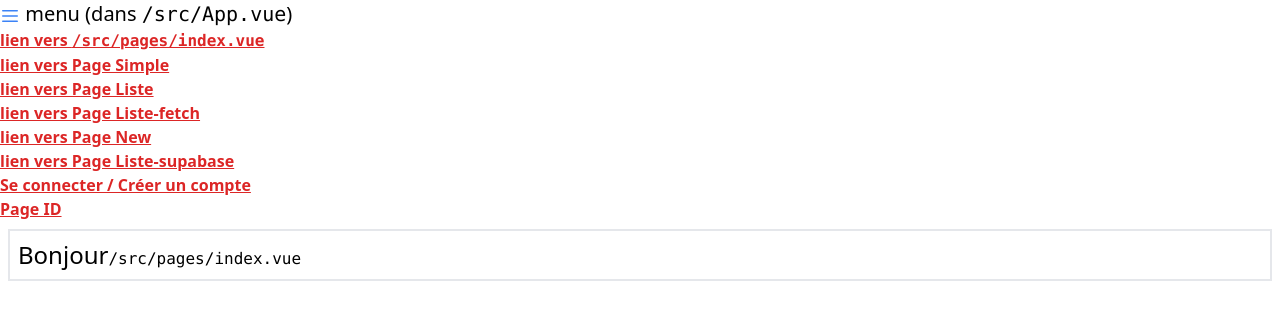
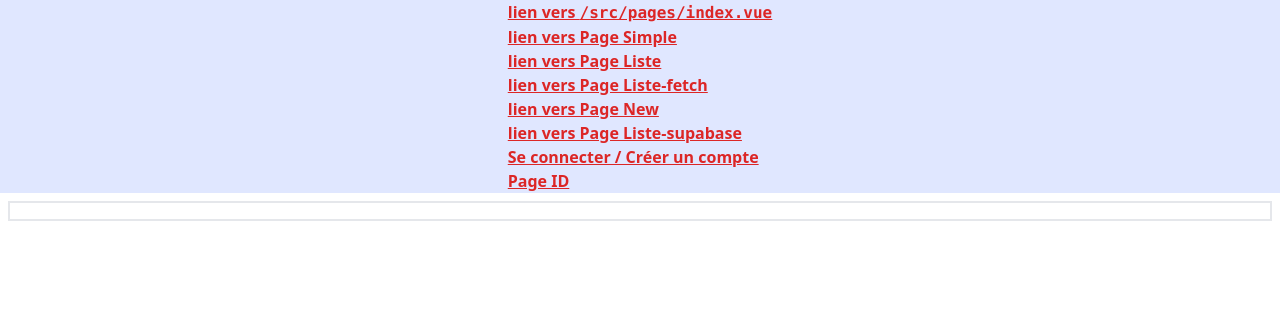
Before and after one commit to iversenc-alicia/tp1-front-p-alicia-iversenc, a Vue app: page / in a window 1280 px wide. Shown: the top 320 px of the page. Built offline with nearby package versions, Linux system fonts and the light colour scheme; what @formkit/vue would draw is missing.

Commit message:
menu fonctionnel sans CSS

```diff
--- a/src/App.vue
+++ b/src/App.vue
@@ -1,9 +1,16 @@
 <template>
   <nav>
-    <h4 class="text-xl">
-      <Bars3Icon class="inline-block h-5 w-5 text-blue-500" />
-      menu (dans <code class="font-mono">/src/App.vue</code>)
-    </h4>
+    <!--Menu petits écran-->
+    <div class=" lg:hidden flex items-center">
+      <button v-on:click="menuNav = !menuNav " class=" py-6 px-3 ">
+        <Bars3Icon class="h-10 w-10 text-indigo-700" :class="{hidden: !menuNav}" />
+      </button>
+    </div>
+
+    <div class="flex flex-row-reverse" :class="{hidden: menuNav }">
+      <button v-if="!menuNav" v-on:click="menuNav = !menuNav" class=" py-6 px-3 ">
+        <XMarkIcon class="h-10 w-10 text-indigo-600" />
+      </button>
       <ul>
         <li>
           <router-link class="text-red-600 underline font-bold" to="/">
@@ -47,6 +54,57 @@
           </router-link>
         </li>
       </ul>
+    </div>
+
+    <!--Menu grands écrans-->
+
+    <div class="hidden lg:flex justify-center bg-indigo-100">
+      <ul>
+        <li>
+          <router-link class="text-red-600 underline font-bold" to="/">
+            lien vers
+            <code class="font-mono">/src/pages/index.vue</code>
+          </router-link>
+        <li>
+          <router-link class="text-red-600 underline font-bold" to="/simple">
+            <h2>lien vers Page Simple</h2>
+          </router-link>
+        </li>
+        <li>
+          <router-link class="text-red-600 underline font-bold" to="/liste">
+            <h2>lien vers Page Liste</h2>
+          </router-link>
+        </li>
+        </li>
+        <li>
+          <router-link class="text-red-600 underline font-bold" to="/liste-fetch">
+            <h2>lien vers Page Liste-fetch</h2>
+          </router-link>
+        </li>
+        <li>
+          <router-link class="text-red-600 underline font-bold" to="/edit/new">
+            <h2>lien vers Page New</h2>
+          </router-link>
+        </li>
+        <li>
+          <router-link class="text-red-600 underline font-bold" to="/liste-supabase">
+            <h2>lien vers Page Liste-supabase</h2>
+          </router-link>
+        </li>
+        <li>
+          <router-link class="text-red-600 underline font-bold" to="/login-logout">
+            <h2>Se connecter / Créer un compte</h2>
+          </router-link>
+        </li>
+        <li>
+          <router-link class="text-red-600 underline font-bold" to="/edit/id">
+            <h2>Page ID</h2>
+          </router-link>
+        </li>
+      </ul>
+    </div>
+
+
   </nav>
   <!-- Affiche les pages -->
   <Suspense>
@@ -55,5 +113,7 @@
 </template>
 
 <script setup lang="ts">
-import { Bars3Icon } from '@heroicons/vue/20/solid'
+import { Bars3Icon, XMarkIcon } from '@heroicons/vue/20/solid';
+import { ref } from 'vue';
+const menuNav = ref(true);
 </script>
--- a/src/pages/index.vue
+++ b/src/pages/index.vue
@@ -1,7 +1,14 @@
 <template>
-  <section>
-    <h1 class="text-2xl">
-      Bonjour<code class="font-mono text-base">/src/pages/index.vue</code>
-    </h1>
+  <section class="decoration-transparent">
+    <div class=" lg:hidden flex flex-wrap ">
+      <ArrowLongUpIcon class="w-20 text-indigo-500" />
+      <h2 class="text-2xl text-center my-auto">
+        Bonjour, allez dans le menu pour naviguer sur les différentes pages
+      </h2>
+
+    </div>
   </section>
 </template>
+<script setup lang="ts">
+import { FaceSmileIcon, ArrowLongUpIcon } from '@heroicons/vue/20/solid';
+</script>
```
Lines whose indentation alone changed are shown as unchanged.
